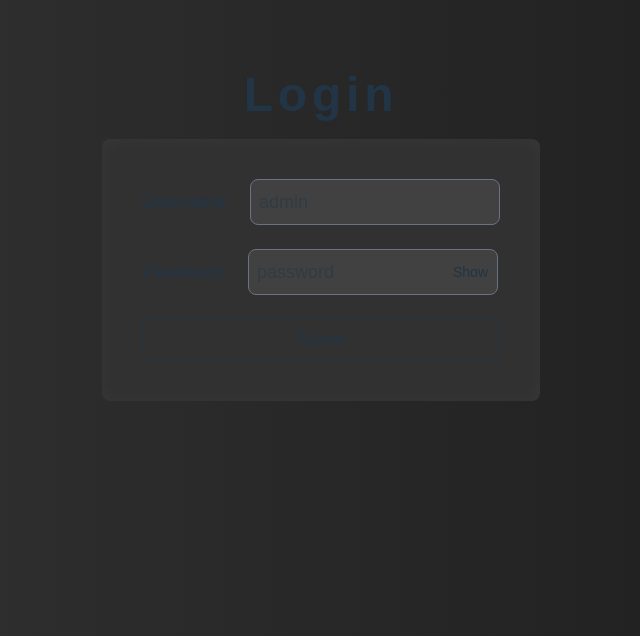
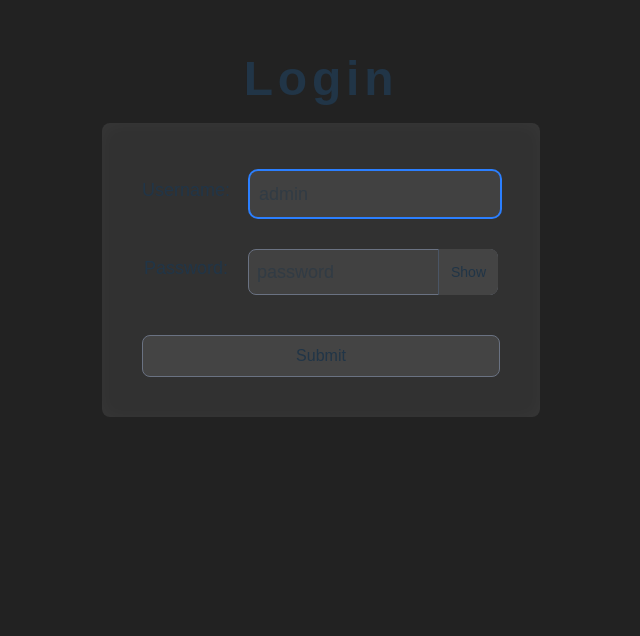
Before and after one commit to akmalshakirov/dashboard-template, a React (Vite) app: page /login in a window 1280 px wide. Shown: the part 164-800 px from the top of the page, without its empty margins (319-959 px from the left). Built offline with nearby package versions, Linux system fonts and the light colour scheme; a web font is replaced by a local one.

Commit message:
Login redesigned

```diff
--- a/src/pages/login.tsx
+++ b/src/pages/login.tsx
@@ -1,42 +1,86 @@
+import { useState, type ChangeEvent } from "react";
+
 export const Login = () => {
+    const [showPass, setShowPass] = useState<boolean>(false);
+    const [username, setUsername] = useState<string>("");
+    const [password, setPassword] = useState<string>("");
+    const [loading, setLoading] = useState<boolean>(false);
+
+    const handleSubmit = async () => {
+        setLoading(true);
+        try {
+            confirm(`Username: ${username} \nPassword: ${password}`);
+        } catch (error) {}
+        setLoading(false);
+    };
+
     return (
-        <div className='flex items-center justify-center min-h-screen bg-linear-to-l from-[#1D1D1D] to-100% to-[#333]'>
+        <div className='flex items-center justify-center min-h-screen bg-[#222]'>
             <div>
                 <h2 className='md:text-5xl text-2xl font-bold text-center mb-5 md:tracking-widest'>
                     Login
                 </h2>
-                <form className='bg-[#313131] p-5 md:p-10 rounded-lg inset-shadow-[0px_1px_20px_0] inset-shadow-white/3 md:space-y-6 space-y-4 flex flex-col'>
+                <form
+                    onSubmit={handleSubmit}
+                    className='bg-[#313131] p-5 md:p-10 rounded-lg inset-shadow-[0px_1px_20px_0] inset-shadow-white/3 md:space-y-6 space-y-4 flex flex-col'>
                     <label className='flex flex-col md:flex-row md:gap-5 justify-center items-center md:text-lg text-base'>
                         Username:
                         <input
+                            disabled={loading}
                             name='username'
                             type='text'
                             min={3}
                             minLength={3}
                             max={15}
                             maxLength={15}
-                            className='input bg-[#414141]'
+                            className='input bg-[#414141] mt-2 disabled:opacity-50 disabled:cursor-not-allowed'
                             placeholder='admin'
+                            autoComplete='off'
+                            autoFocus
+                            value={username}
+                            onChange={(e: ChangeEvent<HTMLInputElement>) =>
+                                setUsername(e.target.value)
+                            }
+                            required
+                            aria-required
                         />
                     </label>
                     <label className='flex flex-col md:flex-row md:gap-5 justify-center items-center md:text-lg text-base relative'>
                         Password:
                         <input
+                            disabled={loading}
                             name='password'
-                            type='password'
+                            type={showPass ? "text" : "password"}
                             min={3}
                             minLength={3}
                             max={15}
                             maxLength={15}
-                            className='input bg-[#414141]'
+                            className='input bg-[#414141] mt-2 disabled:opacity-50 disabled:cursor-not-allowed'
                             placeholder='password'
+                            autoComplete='off'
+                            value={password}
+                            onChange={(e: ChangeEvent<HTMLInputElement>) =>
+                                setPassword(e.target.value)
+                            }
+                            required
+                            aria-required
                         />
-                        <span className='absolute right-3 top-1/2 -translate-y-1/2 text-sm cursor-pointer'>
-                            Show
-                        </span>
+                        <button
+                            disabled={loading}
+                            tabIndex={-1}
+                            type='button'
+                            className='absolute right-0 md:right-0.5 md:mt-1 rounded-r-lg top-[49%] md:top-1/2 -translate-y-1/10 md:-translate-y-1/2 text-sm cursor-pointer outline-none border-l border-l-gray-600 bg-[#444] h-[57%] md:h-[85.4%] px-3 disabled:opacity-50 disabled:cursor-not-allowed'
+                            onClick={() => setShowPass(!showPass)}>
+                            {showPass ? "Hide" : "Show"}
+                        </button>
                     </label>
-                    <button className='button border p-2 rounded-lg active:bg-[#444] active:translate-y-0.5'>
-                        Submit
+                    <button
+                        disabled={loading}
+                        type={loading ? "button" : "submit"}
+                        className={
+                            "button border border-gray-500 p-2 rounded-lg not-disabled:active:bg-[#333] not-disabled:active:translate-y-0.5 mt-4 bg-[#444] outline-blue-500 focus:outline-2 outline-0 focus:ring-2 focus:ring-green-500 disabled:opacity-50 disabled:cursor-not-allowed"
+                        }>
+                        {loading ? "Loading..." : "Submit"}
                     </button>
                 </form>
             </div>
```
